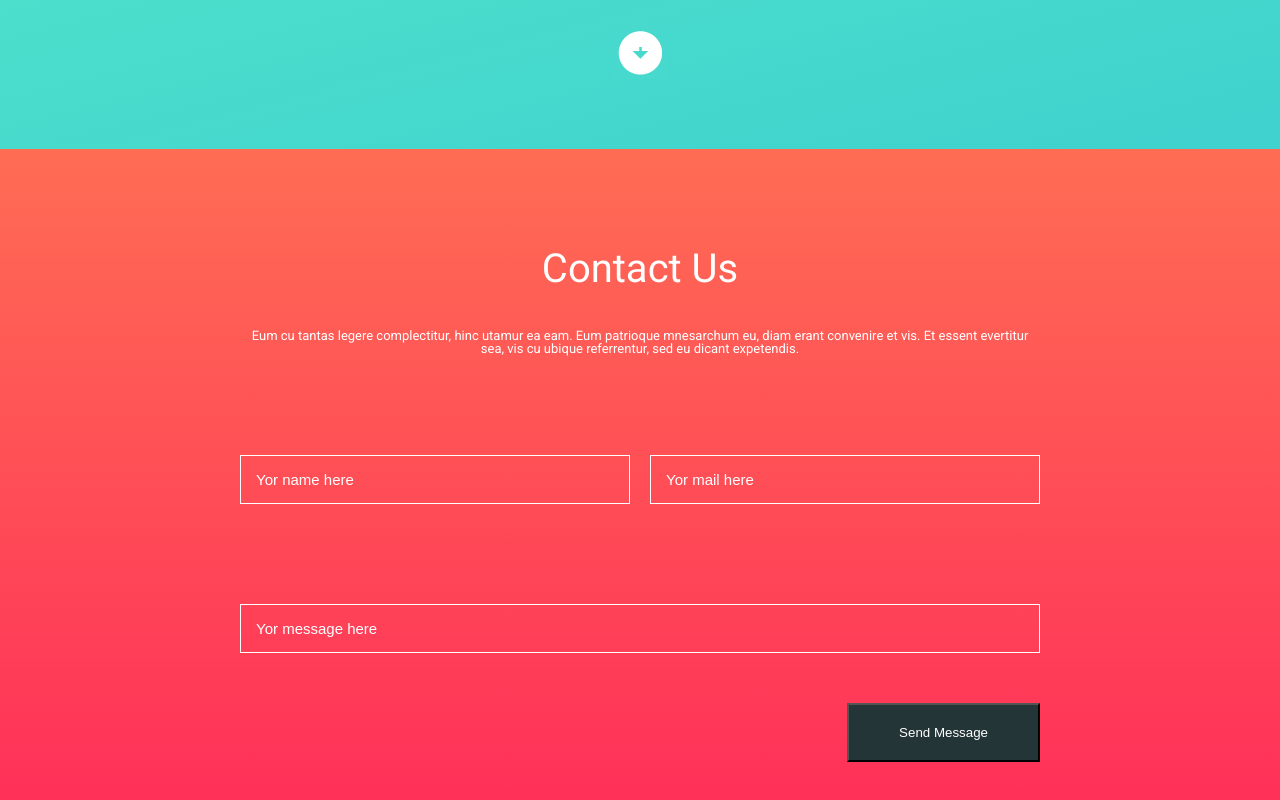
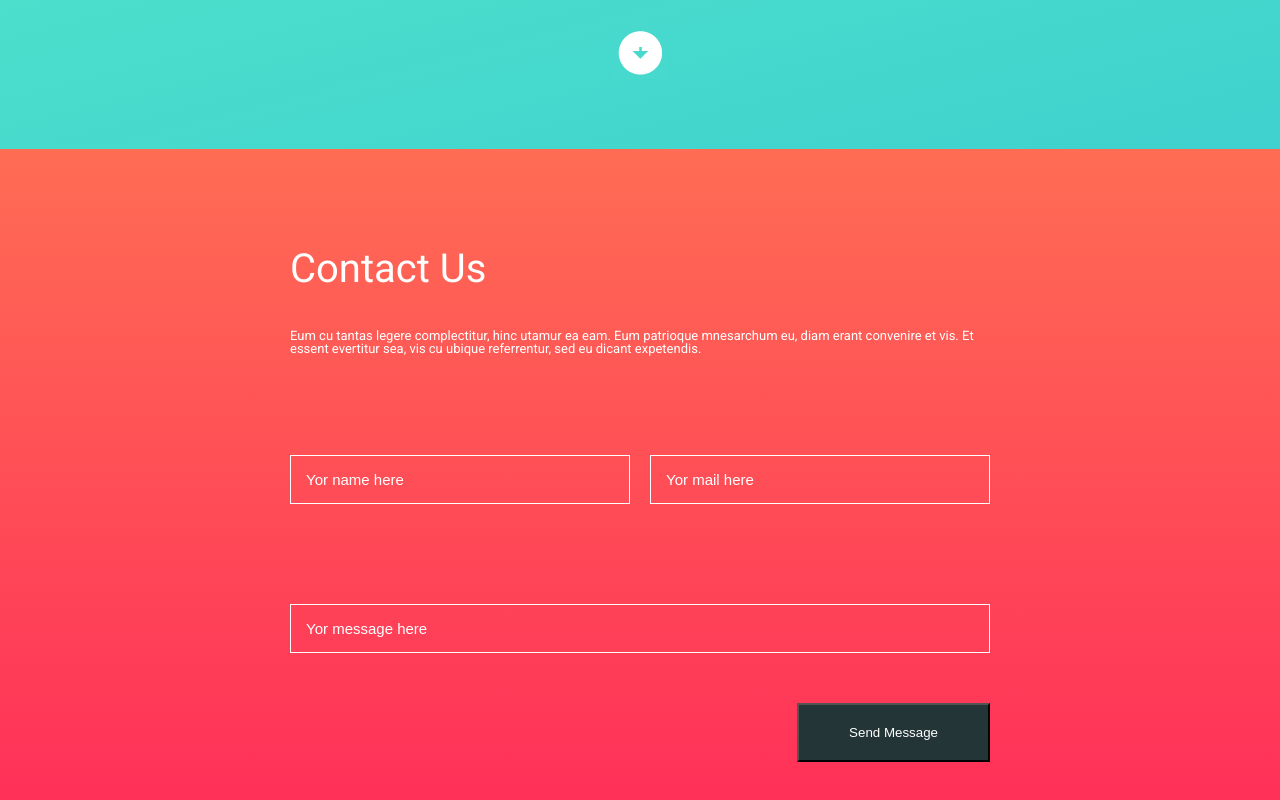
Before and after one commit to lina-yarchuk/hillel-homeworks, a plain HTML site: page homework-13/index.html in a window 1280 px wide. Shown: the part 3725-4525 px from the top of the page. Drawn offline with Linux system fonts and the light colour scheme.

Commit message:
fix review13

```diff
--- a/homework-13/assets/css/style.css
+++ b/homework-13/assets/css/style.css
@@ -277,8 +277,8 @@ body {
 }
 
 .contact .content {
-    padding: 0 185px;
-    text-align: center;
+    max-width: 700px;
+    margin: 0 auto;
     color: #fff;
 }
 
```
